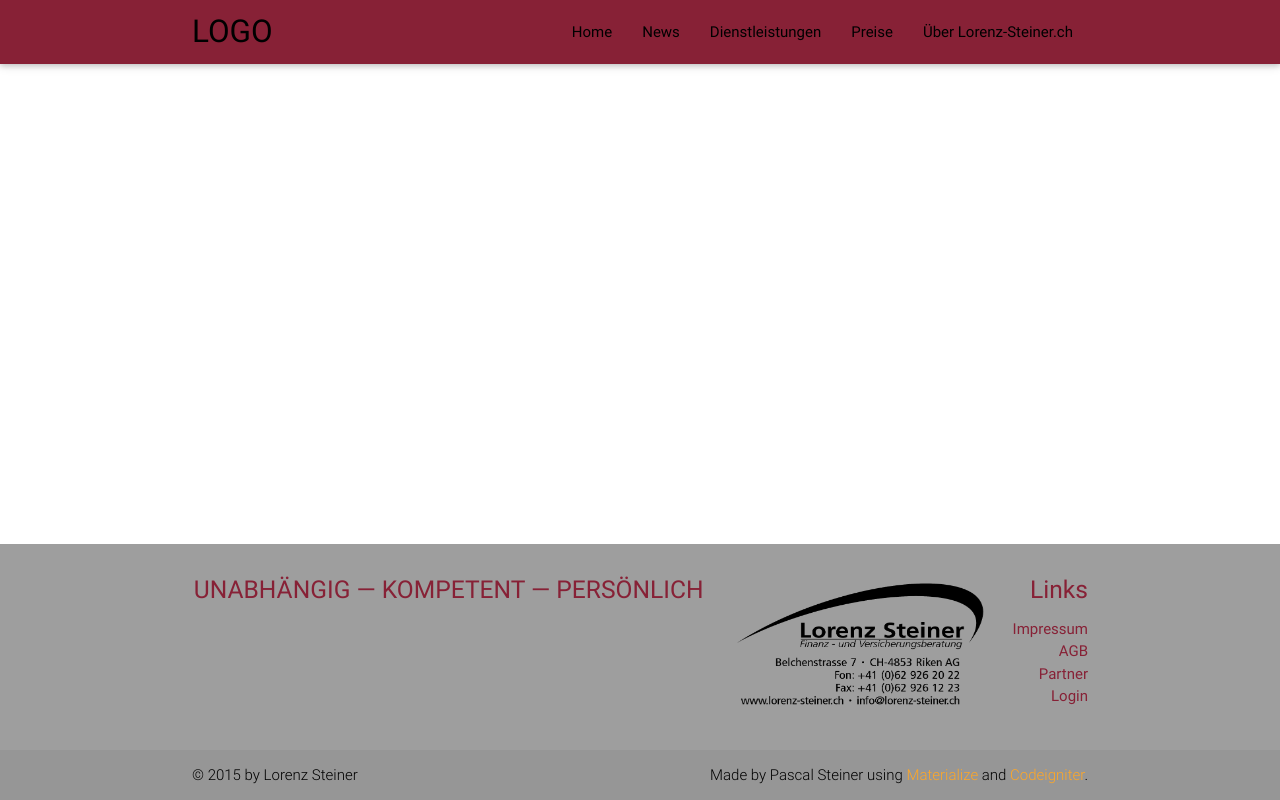
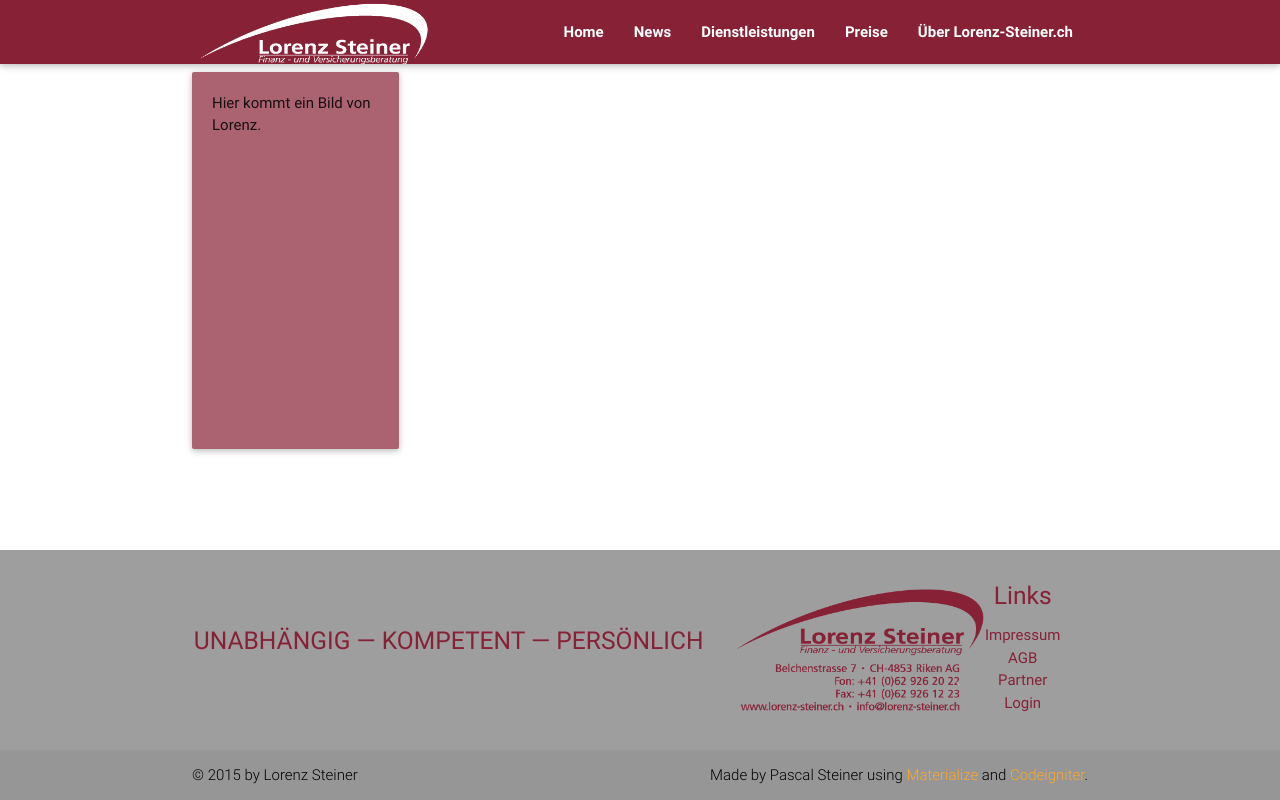
Before and after one commit to pagul19/Steiner, a CodeIgniter app: page /Steiner/ in a window 1280 px wide. Run offline with CodeIgniter, Linux system fonts and the light colour scheme; data that the repository does not hold is empty; some libraries are stand-ins or nearby versions.

Commit message:
Saving changes, contentview model (db)

```diff
--- a/application/config/autoload.php
+++ b/application/config/autoload.php
@@ -58,7 +58,7 @@ $autoload['packages'] = array();
 |
 |	$autoload['libraries'] = array('user_agent' => 'ua');
 */
-$autoload['libraries'] = array();
+$autoload['libraries'] = array('database');
 
 /*
 | -------------------------------------------------------------------
@@ -126,4 +126,4 @@ $autoload['language'] = array();
 |
 |	$autoload['model'] = array('first_model' => 'first');
 */
-$autoload['model'] = array();
+$autoload['model'] = array('ContentView_model' => 'ContentView');
--- a/application/config/config.php
+++ b/application/config/config.php
@@ -76,7 +76,7 @@ $config['url_suffix'] = '';
 | than english.
 |
 */
-$config['language']	= 'german';
+$config['language']	= 'english';
 
 /*
 |--------------------------------------------------------------------------
--- a/application/config/database.php
+++ b/application/config/database.php
@@ -79,7 +79,7 @@ $db['default'] = array(
 	'username' => 'root',
 	'password' => '',
 	'database' => 'steiner',
-	'dbdriver' => 'pdo',
+	'dbdriver' => 'mysqli',
 	'dbprefix' => '',
 	'pconnect' => FALSE,
 	'db_debug' => (ENVIRONMENT !== 'production'),
--- /dev/null
+++ b/application/controllers/About.php
@@ -0,0 +1,6 @@
+<?php
+defined('BASEPATH') OR exit('No direct script access allowed');
+
+class About extends CI_Controller {
+
+}
--- /dev/null
+++ b/application/controllers/News.php
@@ -0,0 +1,6 @@
+<?php
+defined('BASEPATH') OR exit('No direct script access allowed');
+
+class News extends CI_Controller {
+
+}
--- a/application/controllers/Pages.php
+++ b/application/controllers/Pages.php
@@ -4,13 +4,19 @@ defined('BASEPATH') OR exit('No direct script access allowed');
 class Pages extends CI_Controller {
 
 
+	public function __construct() {
+		parent::__construct();
+
+	}
+
 
 	public function index()
 	{
 		$data['title'] = "Homepage";
+		$data['query'] = $this->ContentView->getContentByTitle($data['title']);
 
 		$this->load->view('template/header', $data);
-		$this->load->view('home', $data);
+		$this->load->view('pages/home', $data);
 		$this->load->view('template/footer', $data);
 	}
 
@@ -19,7 +25,25 @@ class Pages extends CI_Controller {
 		$data['title'] = "Preise";
 
 		$this->load->view('template/header', $data);
-		$this->load->view('price', $data);
+		$this->load->view('pages/price', $data);
+		$this->load->view('template/footer', $data);
+	}
+
+	public function impressum()
+	{
+		$data['title'] = "Impressum";
+
+		$this->load->view('template/header', $data);
+		$this->load->view('pages/impressum', $data);
+		$this->load->view('template/footer', $data);
+	}
+
+	public function agb()
+	{
+		$data['title'] = "Allgemeinen Geschäfts Bedingungen";
+
+		$this->load->view('template/header', $data);
+		$this->load->view('pages/price', $data);
 		$this->load->view('template/footer', $data);
 	}
 }
--- a/application/libraries/css/private.css
+++ b/application/libraries/css/private.css
@@ -13,15 +13,35 @@ main {
   flex: 1 0 auto;
 }
 
-.vertical {
-  display: flex;
-  flex-direction: row;
-  justify-content: center;
-  align-items: center;
+.logoImage {
+  background-image: url('../img/STE_Stempel-white-short.png');
+  background-size: 240px 65px;
+  background-repeat: no-repeat;
+  background-position: top;
+  width: 240px;
+  height: 64px;
 }
 
-.center-vertical {
-  align-self: center;
+@media only screen and (max-width : 1270px) {
+ .img-footer {
+    background-image: url('../img/STE_Stempel-red.png');
+    background-size: 180px 110px;
+    background-position: center;
+    width: 180px;
+    height: 110px;
+    margin: 0 auto;
+
+ }
+}
+@media only screen and (min-width : 1271px) {
+ .img-footer {
+    background-image: url('../img/STE_Stempel-red.png');
+    background-size: 260px 130px;
+    background-position: center;
+    width: 260px;
+    height: 130px;
+
+ }
 }
 
 /*
--- /dev/null
+++ b/application/views/pages/home.php
@@ -0,0 +1,5 @@
+<h1 class="wine-text "> <?php echo $query['heading']; ?></h1>
+
+<div class="">
+	<?php echo $query['body_text']; ?>
+</div>
--- a/application/views/price.php
+++ /dev/null
@@ -1,4 +0,0 @@
-<main>
-
-
-</main>
--- a/application/views/template/footer.php
+++ b/application/views/template/footer.php
@@ -1,26 +1,30 @@
+			</div>
+		</div>
+		</main>
 		<!--  Fusszeile  -->
 		<!-- Contact, undertitle, Links -->
 		<footer class="page-footer grey">
 			<div class="container">
 				<div class="row">
 
-					<div class="col l7 s12 vertical">
-						<h5 class="center-align wine-text center-vertical">UNABHÄNGIG &mdash; KOMPETENT &mdash; PERSÖNLICH</h5>
+					<div class="col l7 m12">
+						<br class="hide-on-med-and-down"><br class="hide-on-med-and-down">
+						<h5 class="center-align wine-text">UNABHÄNGIG &mdash; KOMPETENT &mdash; PERSÖNLICH</h5>
 					</div>
 
-					<div class="col l3 s12">
-						<ul>
-							<li><a class="black-text" href="mailto:info@lorenz-steiner.ch"><img src="<?php echo IMG_DIR;?>STE_Stempel.png" height="130px" width="260px"></a></li>
+					<div class="col l2 s12">
+						<ul class="">
+							<li><a class="black-text left-align" href="mailto:info@lorenz-steiner.ch"><div class="img-footer" alt="Kontaktformular"></div></a></li>
 						</ul>
 					</div>
 
-					<div class="col  l2 s12">
-						<h5 class="wine-text right-align">Links</h5>
-						<ul class="right-align">
-							<li><a class="wine-text right-align" href="#!">Impressum</a></li>
-							<li><a class="wine-text right-align" href="#!">AGB</a></li>
-							<li><a class="wine-text right-align" href="#!">Partner</a></li>
-							<li><a class="wine-text right-align" href="#!">Login</a></li>
+					<div class="col offset-l1 l2 s12 fix-linkFooter">
+						<h5 class="wine-text center-align">Links</h5>
+						<ul class="center-align">
+							<li><a class="wine-text center-align" href="#!">Impressum</a></li>
+							<li><a class="wine-text center-align" href="#!">AGB</a></li>
+							<li><a class="wine-text center-align" href="#!">Partner</a></li>
+							<li><a class="wine-text center-align" href="#!">Login</a></li>
 						</ul>
 					</div>
 
--- a/application/views/template/header.php
+++ b/application/views/template/header.php
@@ -19,23 +19,37 @@ defined('BASEPATH') OR exit('No direct script access allowed');
 		<header>
 			<nav class="z-depth-1 wine" role="navigation">
 				<div class="nav-wrapper container">
-					<a href="<?php echo site_url('pages'); ?>" class="brand-logo left hide-on-med-and-down black-text">LOGO</a>
+					<a href="<?php echo site_url('pages'); ?>" class="brand-logo left hide-on-med-and-down black-text"><div class="logoImage"></div></a>
 					<a href="<?php echo site_url('pages'); ?>" class="brand-logo center show-on-medium-and-down hide-on-large-only">LOGO</a>
 					<a href="#" data-activates="nav-mobile" class="button-collapse"><i class="material-icons">menu</i></a>
 					<ul class="right hide-on-med-and-down">
-						<li><a href="<?php echo site_url('pages'); ?>" class="black-text">Home</a></li>
-						<li><a href="<?php echo site_url('news'); ?>" class="black-text ">News</a></li>
-						<li><a href="<?php echo site_url('services'); ?>" class="black-text">Dienstleistungen</a></li>
-						<li><a href="<?php echo site_url('pages/price'); ?>" class="black-text">Preise</a></li>
-						<li><a href="<?php echo site_url('about'); ?>" class="black-text">Über Lorenz-Steiner.ch</a></li>
+						<b>
+						<li><a href="<?php echo site_url('pages'); ?>" class="white-text">Home</a></li>
+						<li><a href="<?php echo site_url('news'); ?>" class="white-text ">News</a></li>
+						<li><a href="<?php echo site_url('services'); ?>" class="white-text">Dienstleistungen</a></li>
+						<li><a href="<?php echo site_url('pages/price'); ?>" class="white-text">Preise</a></li>
+						<li><a href="<?php echo site_url('about'); ?>" class="white-text">Über Lorenz-Steiner.ch</a></li>
+						</b>
 					</ul>
 					<ul class="side-nav wine" id="nav-mobile">
+						<b>
 						<li><a href="<?php echo site_url('pages'); ?>" class="white-text">Home</a></li>
 						<li><a href="<?php echo site_url('news'); ?>" class="white-text">News</a></li>
 						<li><a href="<?php echo site_url('services'); ?>" class="white-text">Dienstleistungen</a></li>
 						<li><a href="<?php echo site_url('pages/price'); ?>" class="white-text">Preise</a></li>
 						<li><a href="<?php echo site_url('about'); ?>" class="white-text">Über Lorenz-Steiner.ch</a></li>
+						</b>
 					</ul>
 				</div>
 			</nav>
 		</header>
+		<main class="container">
+			<div class="row">
+				<div class="col l3">
+					<div class="card wine lighten-2">
+						<div class="card-content">
+							Hier kommt ein Bild von Lorenz.<br><br><br><br><br><br><br><br><br><br><br><br><br><br>
+						</div>
+					</div>
+				</div>
+				<div class="col l9">
```
Also changed, not shown: application/libraries/steiner.sql (added, +166 -0 lines), application/models/ContentView_model.php (added, +43 -0 lines), application/libraries/img/STE_Stempel-red.png (added), application/libraries/img/STE_Stempel-white-short.png (added), application/libraries/img/STE_Stempel-white.png (added), application/views/pages/price.php (renamed from application/views/home.php).
